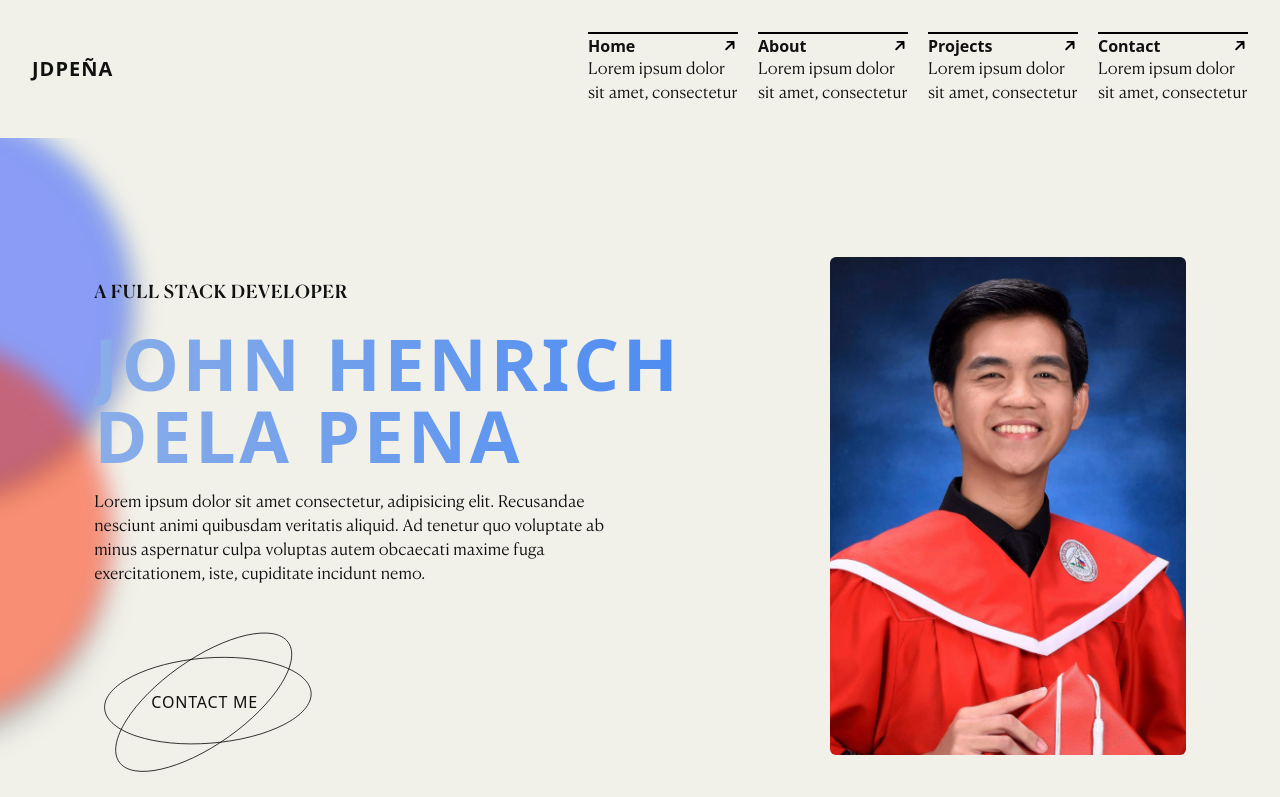
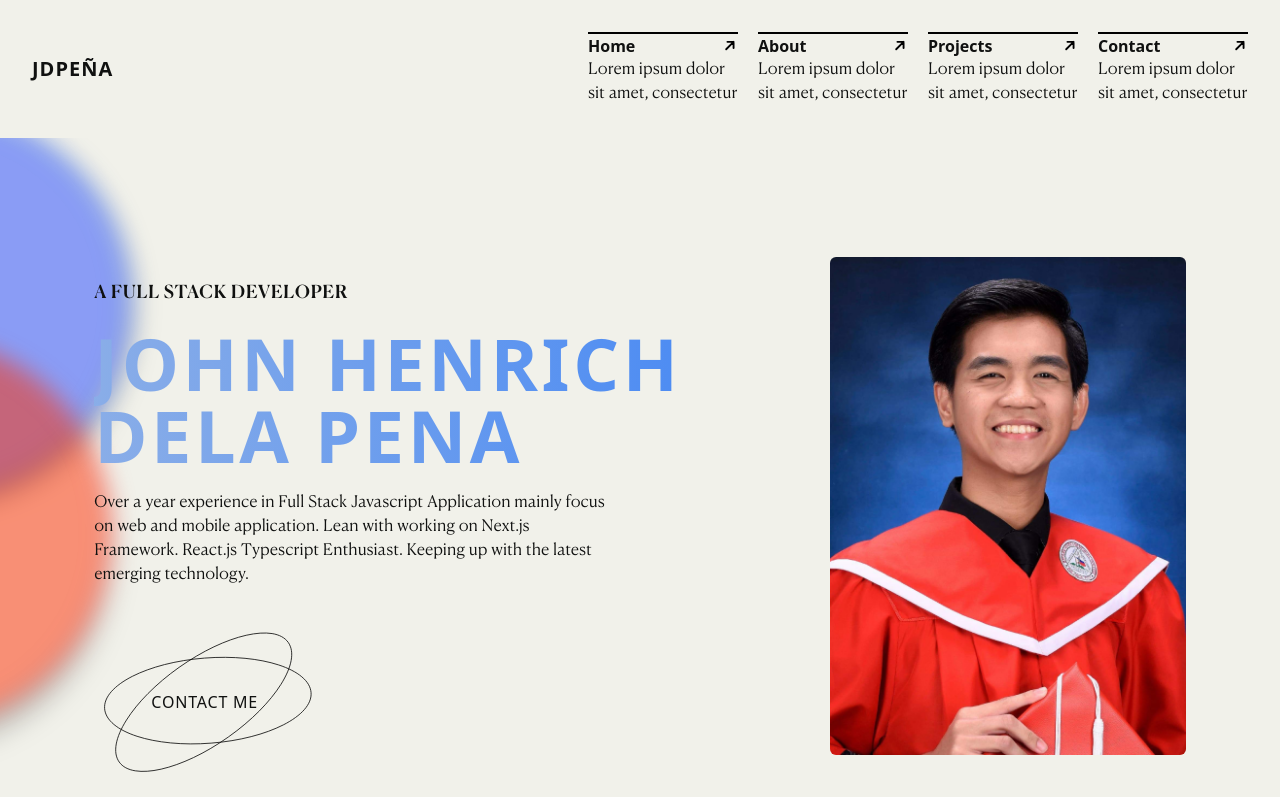
Before and after one commit to jdpena28/portfolio-v2, a Next.js app: page / in a window 1280 px wide. Shown: the top 797 px of the page. Built offline with nearby package versions, Linux system fonts and the light colour scheme.

Commit message:
REPLACE: placeholder text

```diff
--- a/src/components/sections/Home.tsx
+++ b/src/components/sections/Home.tsx
@@ -14,10 +14,10 @@ const Home = () => {
               John Henrich <br /> Dela Pena
             </h1>
             <p className="max-w-lg">
-              Lorem ipsum dolor sit amet consectetur, adipisicing elit.
-              Recusandae nesciunt animi quibusdam veritatis aliquid. Ad tenetur
-              quo voluptate ab minus aspernatur culpa voluptas autem obcaecati
-              maxime fuga exercitationem, iste, cupiditate incidunt nemo.
+              Over a year experience in Full Stack Javascript Application mainly
+              focus on web and mobile application. Lean with working on Next.js
+              Framework. React.js Typescript Enthusiast. Keeping up with the
+              latest emerging technology.
             </p>
             <Link
               href="#contact"
```
